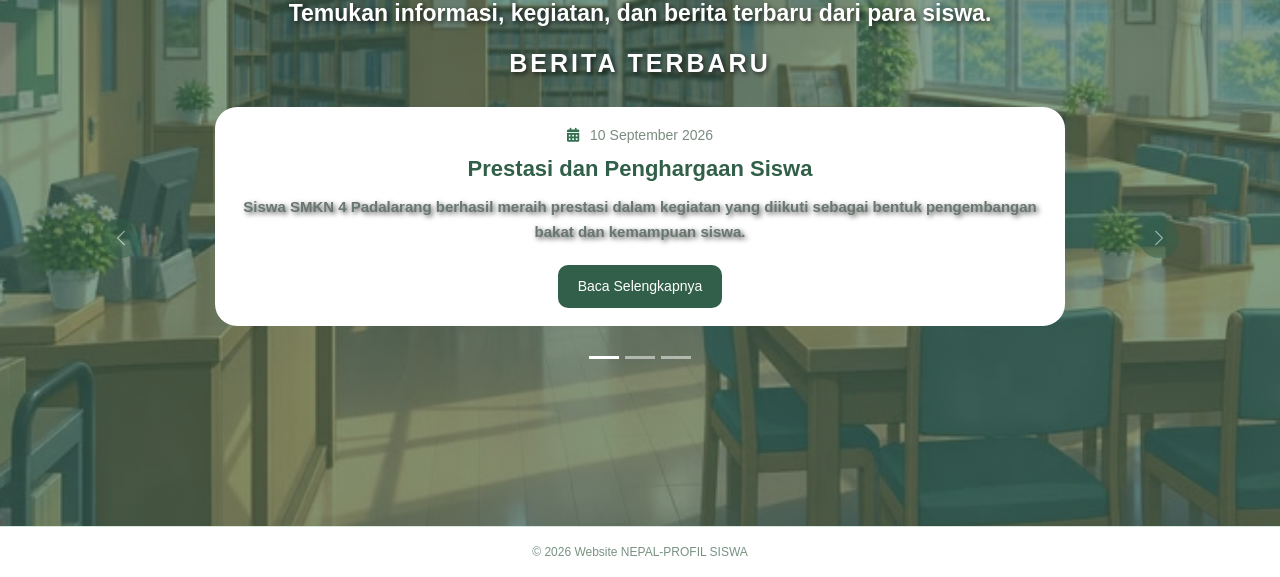
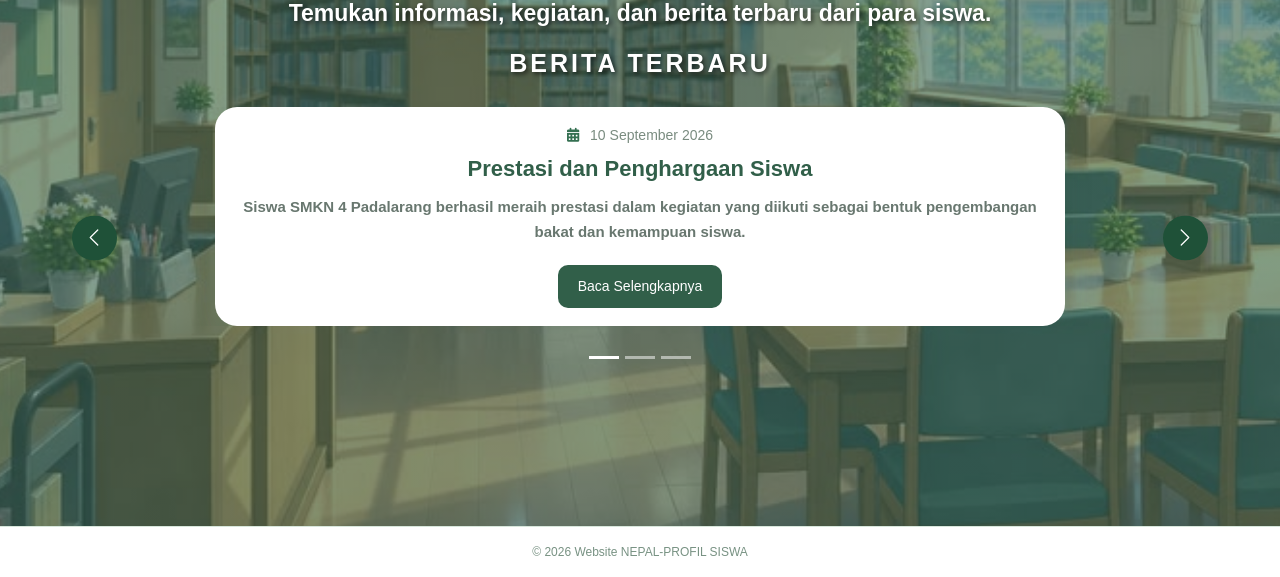
Before and after one commit to Magang-SMKN-4-Padalarang/internship-fundamental, a PHP site: page / in a window 1280 px wide. Shown: the part 223-800 px from the top of the page. Run offline with PHP 8.4, Linux system fonts and the light colour scheme.

Commit message:
fix bug carousel

```diff
--- a/style.css
+++ b/style.css
@@ -106,6 +106,13 @@ a.nav_active {
   box-shadow: 0 14px 28px #d1e1d5;
 }
 
+.kartu-berita h3,
+.kartu-berita p,
+.kartu-berita .tanggal-berita,
+.kartu-berita .tanggal-berita i {
+  text-shadow: none !important;
+}
+
 .gambar-berita {
   width: 100%;
   height: 280px;
@@ -174,15 +181,35 @@ footer {
 
 .carousel-control-prev,
 .carousel-control-next {
-  width: 7%;
+  width: 45px;
+  height: 45px;
+  top: 50%;
+  transform: translateY(-50%);
+  opacity: 1;
+}
+
+.carousel-control-prev {
+  left: -10px;
+}
+
+.carousel-control-next {
+  right: -10px;
 }
 
 .carousel-control-prev-icon,
 .carousel-control-next-icon {
-  background-color: #315f49;
+  width: 45px;
+  height: 45px;
+  background-color: #1f5138;
   border-radius: 50%;
-  padding: 20px;
   background-size: 45%;
+  transition: 0.2s ease;
+}
+
+.carousel-control-prev:hover .carousel-control-prev-icon,
+.carousel-control-next:hover .carousel-control-next-icon {
+  background-color: #123c28;
+  transform: scale(1.08);
 }
 
 .carousel-indicators {
```
Lines whose indentation alone changed are shown as unchanged.
